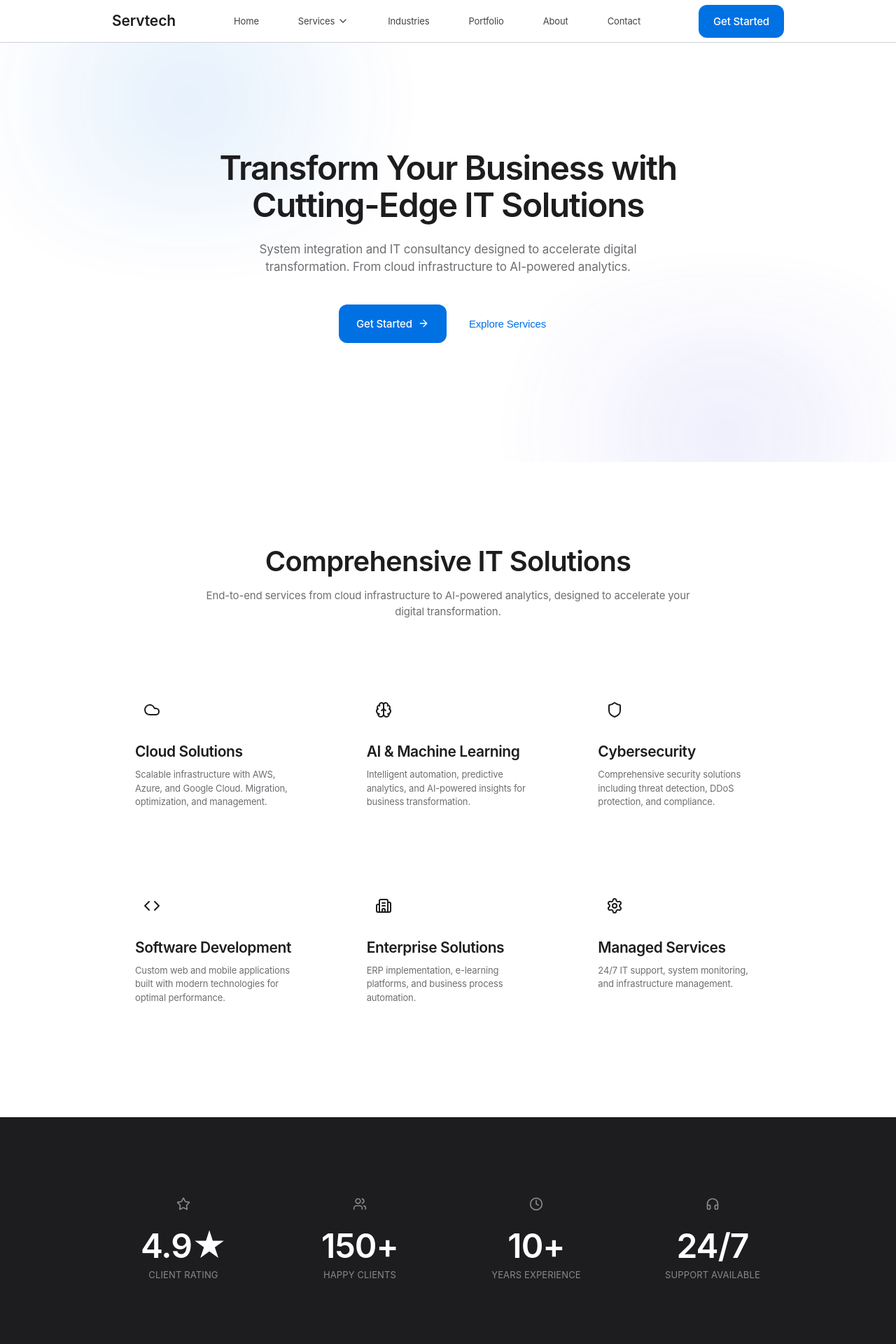
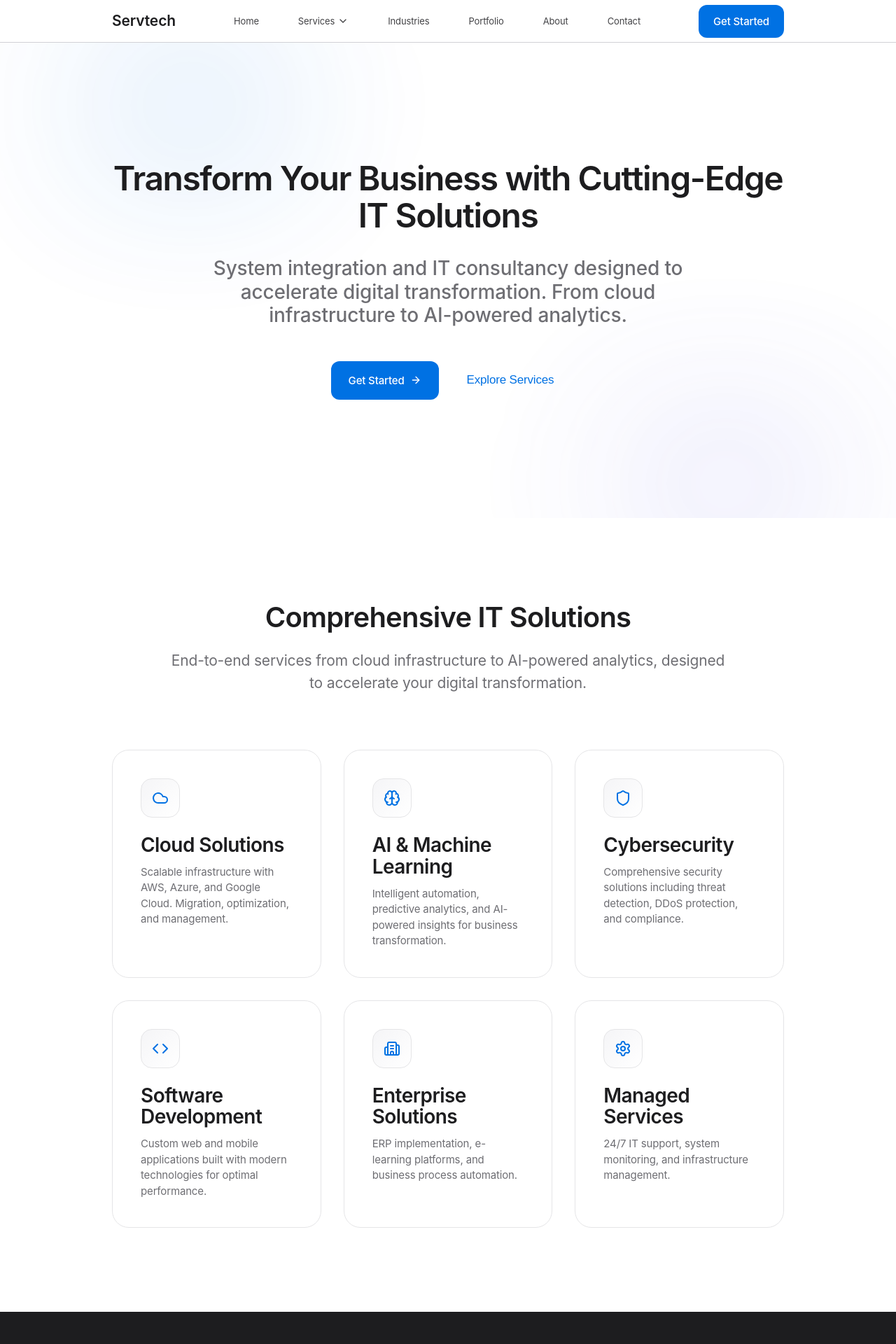
Before and after one commit to pratikasr/servtech-website, a Next.js app: page / in a window 1280 px wide. Shown: the top 1920 px of the page at 70% size. Built offline with nearby package versions, Linux system fonts and the light colour scheme.

Commit message:
fix(home): scale up fonts and spacing to match theme

```diff
--- a/src/components/home/Hero.module.css
+++ b/src/components/home/Hero.module.css
@@ -1,14 +1,14 @@
 .hero {
     position: relative;
-    min-height: 75vh;
-    /* Reduced from 100vh */
+    min-height: 85vh;
+    /* Increased for impact */
     display: flex;
     align-items: center;
     justify-content: center;
     overflow: hidden;
-    padding-top: var(--space-20);
-    padding-bottom: var(--space-24);
-    /* Add separation from header */
+    padding-top: var(--space-30);
+    /* More breathing room */
+    padding-bottom: var(--space-30);
     box-shadow: inset 0 1px 0 var(--gray-200);
 }
 
@@ -30,8 +30,8 @@
     left: -10%;
     width: 60%;
     height: 60%;
-    background: radial-gradient(circle, rgba(0, 113, 227, 0.15) 0%, rgba(0, 113, 227, 0) 70%);
-    filter: blur(60px);
+    background: radial-gradient(circle, rgba(0, 113, 227, 0.12) 0%, rgba(0, 113, 227, 0) 70%);
+    filter: blur(80px);
     opacity: 0.8;
     animation: drift 10s ease-in-out infinite alternate;
 }
@@ -43,9 +43,8 @@
     right: -10%;
     width: 60%;
     height: 60%;
-    background: radial-gradient(circle, rgba(94, 92, 230, 0.15) 0%, rgba(94, 92, 230, 0) 70%);
-    /* Purple/Blue mix */
-    filter: blur(60px);
+    background: radial-gradient(circle, rgba(94, 92, 230, 0.12) 0%, rgba(94, 92, 230, 0) 70%);
+    filter: blur(80px);
     opacity: 0.8;
     animation: drift 15s ease-in-out infinite alternate-reverse;
 }
@@ -63,8 +62,8 @@
 .heroContent {
     position: relative;
     text-align: center;
-    max-width: 50rem;
-    /* Reduced from 900px */
+    max-width: 64rem;
+    /* Increased width for larger text */
     margin: 0 auto;
     padding: var(--space-12) 0;
     animation: fadeInUp 0.6s var(--ease-apple);
@@ -72,11 +71,10 @@
 
 .title {
     font-size: var(--text-5xl);
-    /* 48px max - reduced from 64px */
+    /* Massive impactful title */
     font-weight: var(--font-semibold);
-    /* Not extrabold */
     color: var(--gray-900);
-    margin-bottom: var(--space-6);
+    margin-bottom: var(--space-8);
     line-height: var(--leading-tight);
     letter-spacing: var(--tracking-tighter);
 }
@@ -84,30 +82,30 @@
 @media (max-width: 768px) {
     .title {
         font-size: var(--text-4xl);
-        /* 40px on mobile */
     }
 }
 
 .subtitle {
-    font-size: var(--text-lg);
-    /* Reduced from text-xl */
+    font-size: var(--text-2xl);
+    /* Significantly larger to match About page */
     color: var(--gray-500);
-    margin-bottom: var(--space-10);
-    line-height: var(--leading-relaxed);
-    max-width: 40rem;
+    margin-bottom: var(--space-12);
+    line-height: var(--leading-snug);
+    max-width: 48rem;
     margin-left: auto;
     margin-right: auto;
+    font-weight: var(--font-medium);
 }
 
 @media (max-width: 768px) {
     .subtitle {
-        font-size: var(--text-base);
+        font-size: var(--text-lg);
     }
 }
 
 .ctaGroup {
     display: flex;
-    gap: var(--space-4);
+    gap: var(--space-6);
     justify-content: center;
     align-items: center;
     flex-wrap: wrap;
@@ -115,7 +113,8 @@
 
 /* Secondary CTA as text link */
 .secondaryCta {
-    font-size: var(--text-base);
+    font-size: var(--text-lg);
+    /* Larger */
     font-weight: var(--font-medium);
     color: var(--accent-blue);
     background: transparent;
@@ -129,7 +128,6 @@
 .secondaryCta:hover {
     color: var(--accent-blue-hover);
     transform: none;
-    /* No movement */
 }
 
 /* Remove trust badges entirely */
--- a/src/components/home/ServicesGrid.module.css
+++ b/src/components/home/ServicesGrid.module.css
@@ -1,18 +1,19 @@
 .header {
     text-align: center;
-    max-width: 45rem;
-    /* Reduced from 700px */
-    margin: 0 auto var(--space-16);
+    max-width: 50rem;
+    margin: 0 auto var(--space-20);
 }
 
 .header h2 {
-    margin-bottom: var(--space-4);
-    color: var(--gray-900);
+    margin-bottom: var(--space-6);
+    font-size: var(--text-4xl);
+    /* Matched to About/Services page headers */
+    letter-spacing: var(--tracking-tight);
 }
 
 .header p {
-    font-size: var(--text-base);
-    /* Reduced from text-lg */
+    font-size: var(--text-xl);
+    /* Increased from base */
     color: var(--gray-500);
     line-height: var(--leading-relaxed);
 }
@@ -20,7 +21,7 @@
 .grid {
     display: grid;
     grid-template-columns: 1fr;
-    gap: var(--space-6);
+    gap: var(--space-8);
 }
 
 @media (min-width: 640px) {
@@ -32,83 +33,51 @@
 @media (min-width: 1024px) {
     .grid {
         grid-template-columns: repeat(3, 1fr);
-        gap: var(--space-8);
     }
 }
 
 .card {
     position: relative;
-    padding: var(--space-10) var(--space-8);
-    /* More vertical padding */
-    background: rgba(255, 255, 255, 0.6);
-    backdrop-filter: blur(20px);
-    -webkit-backdrop-filter: blur(20px);
-    /* Glass Effect */
-    border-radius: var(--radius-xl);
-    border: 1px solid rgba(255, 255, 255, 0.5);
-    /* Subtle border */
+    padding: var(--space-10);
+    background: var(--white);
+    border-radius: var(--radius-2xl);
+    border: 1px solid var(--gray-100);
     text-decoration: none;
-    transition: all var(--timing-fast) var(--ease-apple);
+    transition: all var(--timing-base) var(--ease-apple);
     overflow: visible;
-    /* Changed from hidden */
-}
-
-/* Remove colored borders */
-.card::before {
-    display: none;
-    /* Remove left border animation */
+    display: flex;
+    flex-direction: column;
 }
 
 .card:hover {
-    transform: var(--hover-lift-card);
-    /* 2px only */
-    box-shadow: var(--shadow-md);
-    /* Subtle shadow */
-    border-color: var(--gray-300);
-    background: var(--white);
-    /* Lift to white on hover */
+    transform: translateY(-4px);
+    box-shadow: var(--shadow-xl);
+    border-color: rgba(0, 113, 227, 0.3);
 }
 
 .iconWrapper {
-    width: 48px;
-    /* Reduced from 80px */
-    height: 48px;
+    width: 3.5rem;
+    height: 3.5rem;
     display: flex;
     align-items: center;
     justify-content: center;
     margin-bottom: var(--space-6);
-    color: var(--gray-900);
-    /* All icons same color */
-    transition: opacity var(--timing-fast) var(--ease-apple);
-}
-
-/* Remove icon decoration */
-.iconWrapper {
-    background: transparent;
-    /* No background */
+    color: var(--accent-blue);
+    background: linear-gradient(135deg, var(--gray-50) 0%, #fff 100%);
+    border: 1px solid var(--gray-100);
+    border-radius: var(--radius-xl);
+    transition: transform var(--timing-base) var(--ease-apple);
 }
 
 .card:hover .iconWrapper {
-    opacity: 0.7;
-    /* Subtle fade only, NO rotation, NO scale */
-    transform: none;
-    /* Remove all transforms */
-}
-
-/* Remove all color variants - monochrome only */
-.teal .iconWrapper,
-.purple .iconWrapper,
-.red .iconWrapper,
-.blue .iconWrapper,
-.orange .iconWrapper,
-.green .iconWrapper {
-    background: transparent;
-    color: var(--gray-900);
+    transform: scale(1.1);
+    background: var(--white);
+    box-shadow: var(--shadow-sm);
 }
 
 .card h3 {
-    font-size: var(--text-xl);
-    /* Kept same but will be smaller due to new sizing */
+    font-size: var(--text-2xl);
+    /* Increased from xl */
     color: var(--gray-900);
     margin-bottom: var(--space-3);
     font-weight: var(--font-semibold);
@@ -116,12 +85,11 @@
 }
 
 .card p {
-    font-size: var(--text-sm);
-    /* Smaller */
+    font-size: var(--text-base);
+    /* Increased from sm */
     color: var(--gray-500);
     line-height: var(--leading-relaxed);
     margin-bottom: 0;
-    /* Remove bottom margin */
 }
 
 /* Remove arrow entirely for cleaner look */
--- a/src/components/home/StatsSection.module.css
+++ b/src/components/home/StatsSection.module.css
@@ -1,15 +1,13 @@
 .statsSection {
     background: var(--gray-900);
-    /* Solid dark, no gradient */
-    padding: var(--space-20) 0;
+    padding: var(--space-24) 0;
     position: relative;
 }
 
 .grid {
     display: grid;
     grid-template-columns: 1fr;
-    gap: var(--space-12);
-    /* More generous spacing */
+    gap: var(--space-16);
     position: relative;
     z-index: 1;
 }
@@ -36,45 +34,33 @@
     display: inline-flex;
     align-items: center;
     justify-content: center;
-    width: 40px;
-    /* Reduced from 80px */
-    height: 40px;
+    width: 48px;
+    height: 48px;
     color: var(--gray-400);
-    /* Muted, not white */
-    margin: 0 auto var(--space-4);
+    margin: 0 auto var(--space-6);
     transition: color var(--timing-fast) var(--ease-apple);
-}
-
-/* Remove background decoration */
-.icon {
     background: transparent;
-    backdrop-filter: none;
-    border-radius: 0;
 }
 
 .statCard:hover .icon {
     color: var(--white);
-    /* Subtle brighten on hover */
     transform: none;
-    /* NO scale */
 }
 
 .value {
     font-size: var(--text-5xl);
-    /* Large but not excessive */
     font-weight: var(--font-semibold);
-    /* Not extrabold */
     color: var(--white);
     line-height: 1;
-    margin-bottom: var(--space-2);
-    letter-spacing: var(--tracking-tight);
+    margin-bottom: var(--space-3);
+    letter-spacing: var(--tracking-tighter);
 }
 
 .label {
-    font-size: var(--text-sm);
-    /* Smaller, more refined */
+    font-size: var(--text-base);
+    /* Increased from sm */
     color: var(--gray-400);
-    font-weight: var(--font-regular);
+    font-weight: var(--font-medium);
     letter-spacing: var(--tracking-wide);
     text-transform: uppercase;
 }
```
